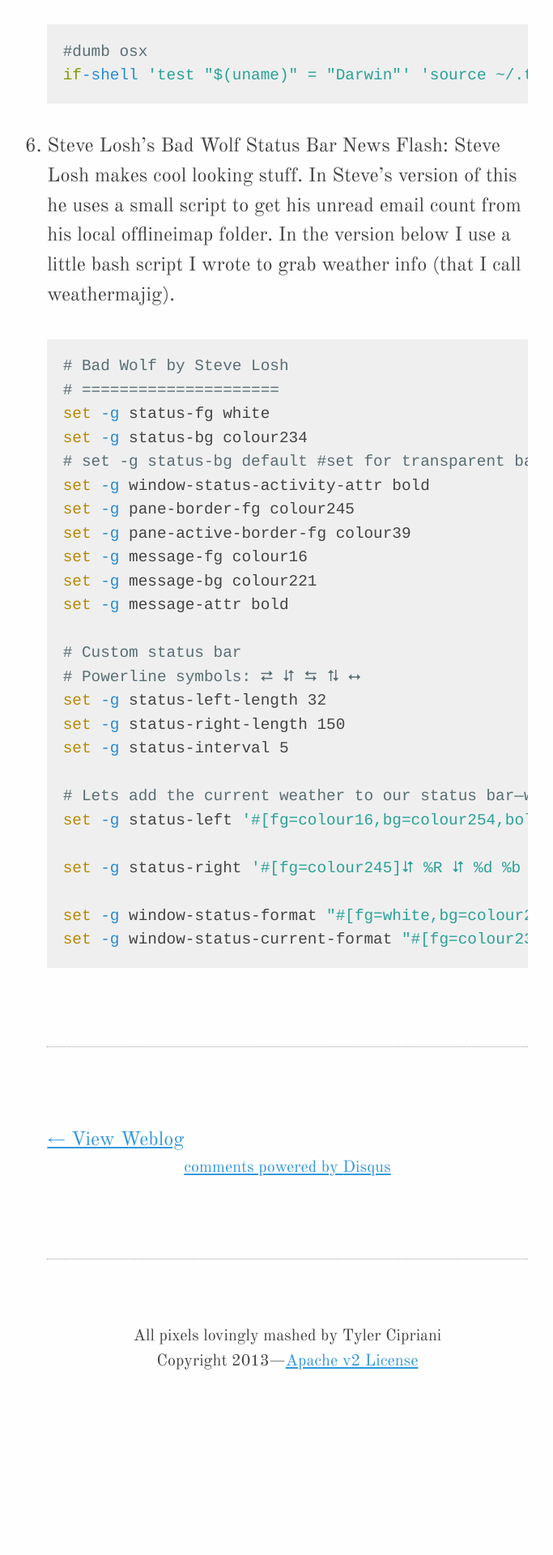
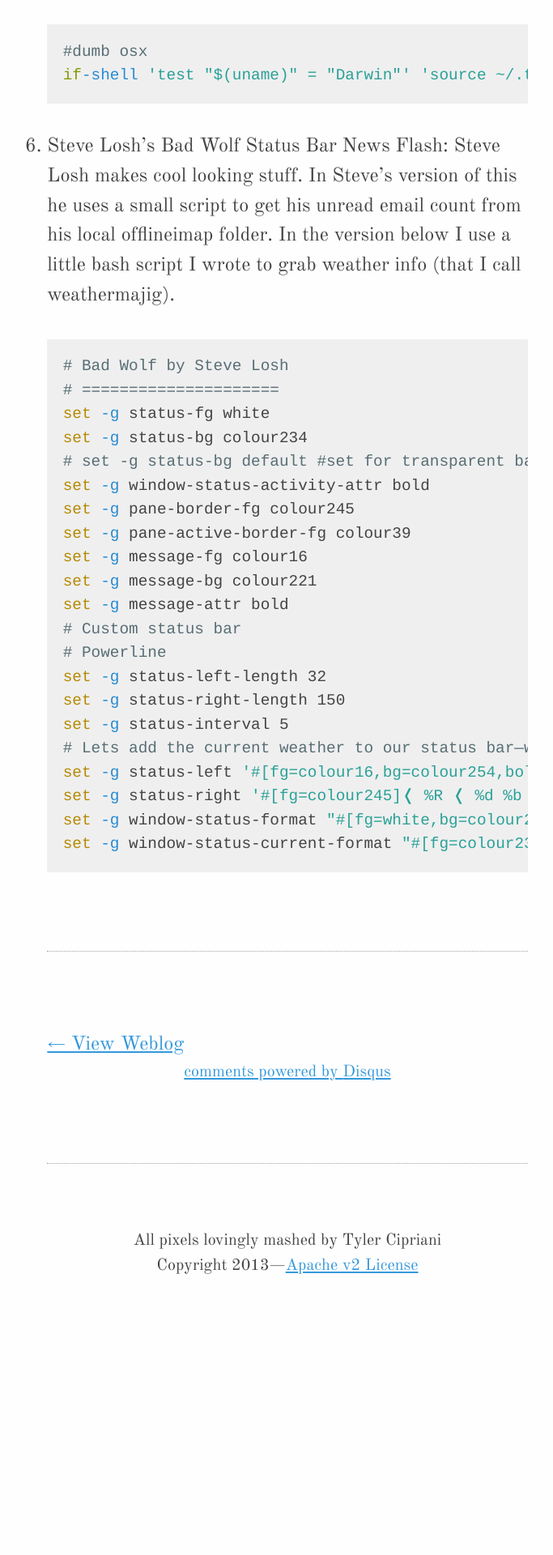
Before and after one commit to thcipriani/blog_src, a Jekyll site: the page built from _posts/2013-09-12-important-lines-in-my-tmux.md, in a window 1280 px wide. Shown: the part 3607-5527 px from the top of the page at 81% size, without its empty margins (285-968 px from the left). Built offline with Jekyll 4.4.1, drawn with Linux system fonts in a browser that asks for light colours; Markdown is read by kramdown in place of the engine named in the settings; comment, search, counter and statistics services are not loaded; after the commit the page ends 5409 px from its top, so only the background shows below that.

```diff
--- a/_posts/2013-09-12-important-lines-in-my-tmux.md
+++ b/_posts/2013-09-12-important-lines-in-my-tmux.md
@@ -128,19 +128,15 @@ set -g pane-active-border-fg colour39
 set -g message-fg colour16
 set -g message-bg colour221
 set -g message-attr bold
-
 # Custom status bar
-# Powerline symbols: ⮂ ⮃ ⮀ ⮁ ⭤
+# Powerline
 set -g status-left-length 32
 set -g status-right-length 150
 set -g status-interval 5
-
 # Lets add the current weather to our status bar—why? Well Why the french-toast not?
-set -g status-left '#[fg=colour16,bg=colour254,bold] #S #[fg=colour254,bg=colour238,nobold]⮀#[fg=colour15,bg=colour238,bold] #(weathermajig boulder --short) #[fg=colour238,bg=colour234,nobold]⮀'
-
-set -g status-right '#[fg=colour245]⮃ %R ⮃ %d %b #[fg=colour254,bg=colour234,nobold]#(rdio-current-track-tmux)⮂#[fg=colour16,bg=colour254,bold] #h '
-
+set -g status-left '#[fg=colour16,bg=colour254,bold] #S #[fg=colour254,bg=colour238,nobold]#[fg=colour15,bg=colour238,bold] #(weathermajig boulder --short) #[fg=colour238,bg=colour234,nobold]'
+set -g status-right '#[fg=colour245]❬ %R ❬ %d %b #[fg=colour254,bg=colour234,nobold]#(rdio-current-track-tmux)#[fg=colour16,bg=colour254,bold] #h '
 set -g window-status-format "#[fg=white,bg=colour234] #I #W "
-set -g window-status-current-format "#[fg=colour234,bg=colour39]⮀#[fg=colour16,bg=colour39,noreverse,bold] #I ⮁ #W #[fg=colour39,bg=colour234,nobold]⮀"
+set -g window-status-current-format "#[fg=colour234,bg=colour39]#[fg=colour16,bg=colour39,noreverse,bold] #I ❭ #W #[fg=colour39,bg=colour234,nobold]"
 {% endhighlight %}
 </li>
--- a/index.html
+++ b/index.html
@@ -16,7 +16,7 @@ title: Tyler Cipriani&mdash;Gentleman, Scholar, Web Hacker
                 Vim lover, beer geek, emoji junkie, dotfile tinkerer and unabashed
                 Sriracha addict&mdash; are all true (and potentially derisive)
                 things that could be said about me. I am currently a full-stack developer
-                at <a href="http://www.sparkfun.com" target="blank" title="SparkFun">SparkFun</a>
+                at <a href="http://www.sparkfun.com" target="blank" title="SparkFun">SparkFun Electronics</a>
                 in sunny Boulder, Colorado.
             </p>
             <p>
--- a/package.json
+++ b/package.json
@@ -7,6 +7,7 @@
     "grunt-contrib-watch": "0.5.1",
     "grunt-jekyll": "0.3.8",
     "grunt-exec": "0.4.2",
-        "grunt-reload": "0.2.0"
+    "grunt-reload": "0.2.0",
+    "grunt-contrib-cssmin": "~0.7.0"
   }
 }
```
Also changed, not shown: styles/main-min.css. Lines whose indentation alone changed are shown as unchanged.
